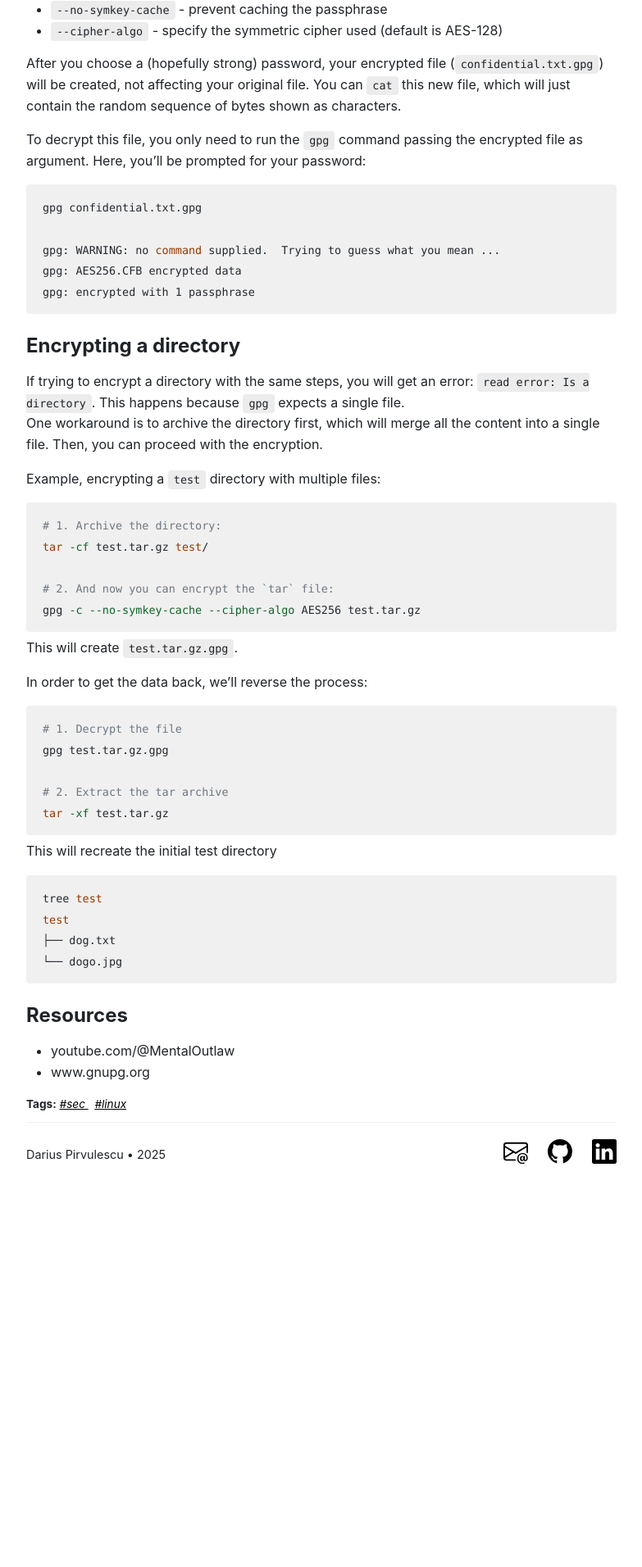
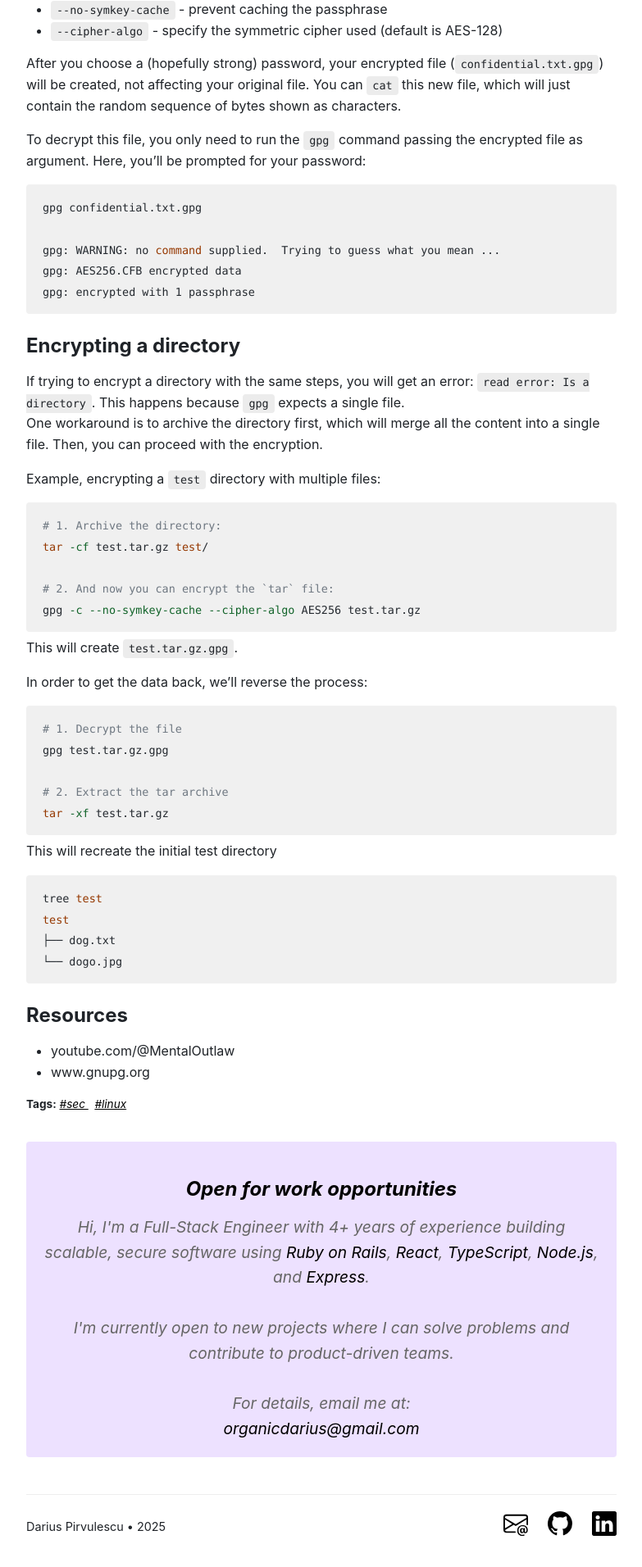
Before and after one commit to panacotar/blog, a Jekyll site: the page built from _posts/2023-10-21-encrypt-your-files-for-cloud-storage.md, in a window 1280 px wide. Shown: the part 941-2853 px from the top of the page at 82% size, without its empty margins (106-889 px from the left). Built offline with Jekyll 4.4.1, drawn with Linux system fonts in a browser that asks for light colours; before the commit the page ends 2399 px from its top, so only the background shows below that.

Commit message:
Add Job CTA

```diff
--- a/_layouts/post.html
+++ b/_layouts/post.html
@@ -40,3 +40,22 @@ layout: default
   {% endif %}
 
 </article>
+
+<blockquote id="job">
+  <h2 class="text-black">Open for work opportunities</h2>
+  <p>
+    Hi, I'm a Full-Stack Engineer with 4+ years of experience building scalable, secure software using <span
+      class="text-black">Ruby on Rails</span>,
+    <span class="text-black">React</span>,
+    <span class="text-black">TypeScript</span>,
+    <span class="text-black">Node.js</span>, and
+    <span class="text-black">Express</span>.
+  </p>
+  <br>
+
+  <p>I'm currently open to new projects where I can solve problems and contribute to product-driven teams.</p>
+  <br>
+
+  <p>For details, email me at: </p>
+  <p class="text-black">organicdarius@gmail.com</p>
+</blockquote>
--- a/assets/style.scss
+++ b/assets/style.scss
@@ -152,6 +152,14 @@ blockquote {
 
   p {
     margin: 0;
+  }
+}
+
+blockquote#job {
+  text-align: center;
+
+  .text-black {
+    color: black;
   }
 }
 
```
